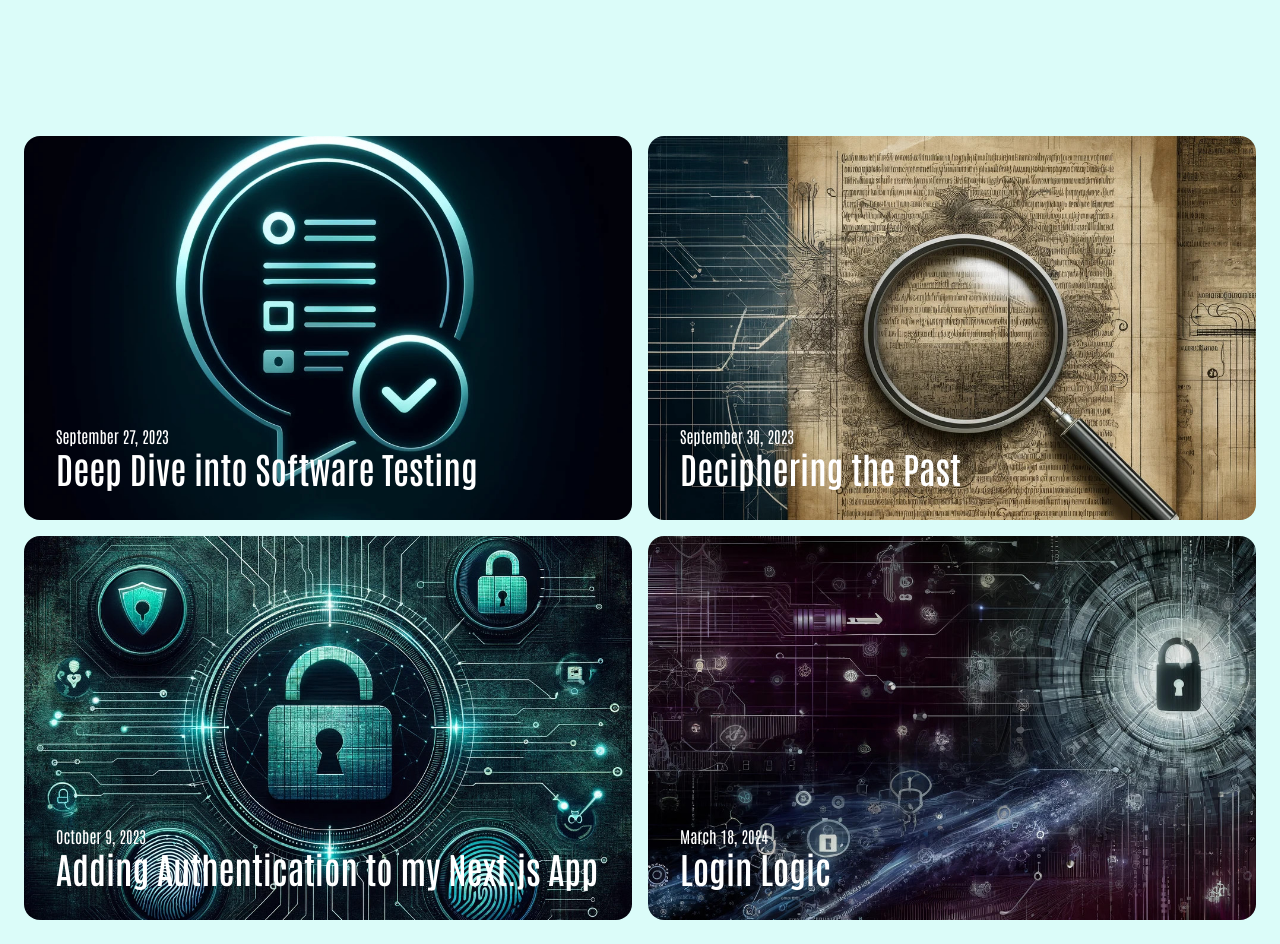
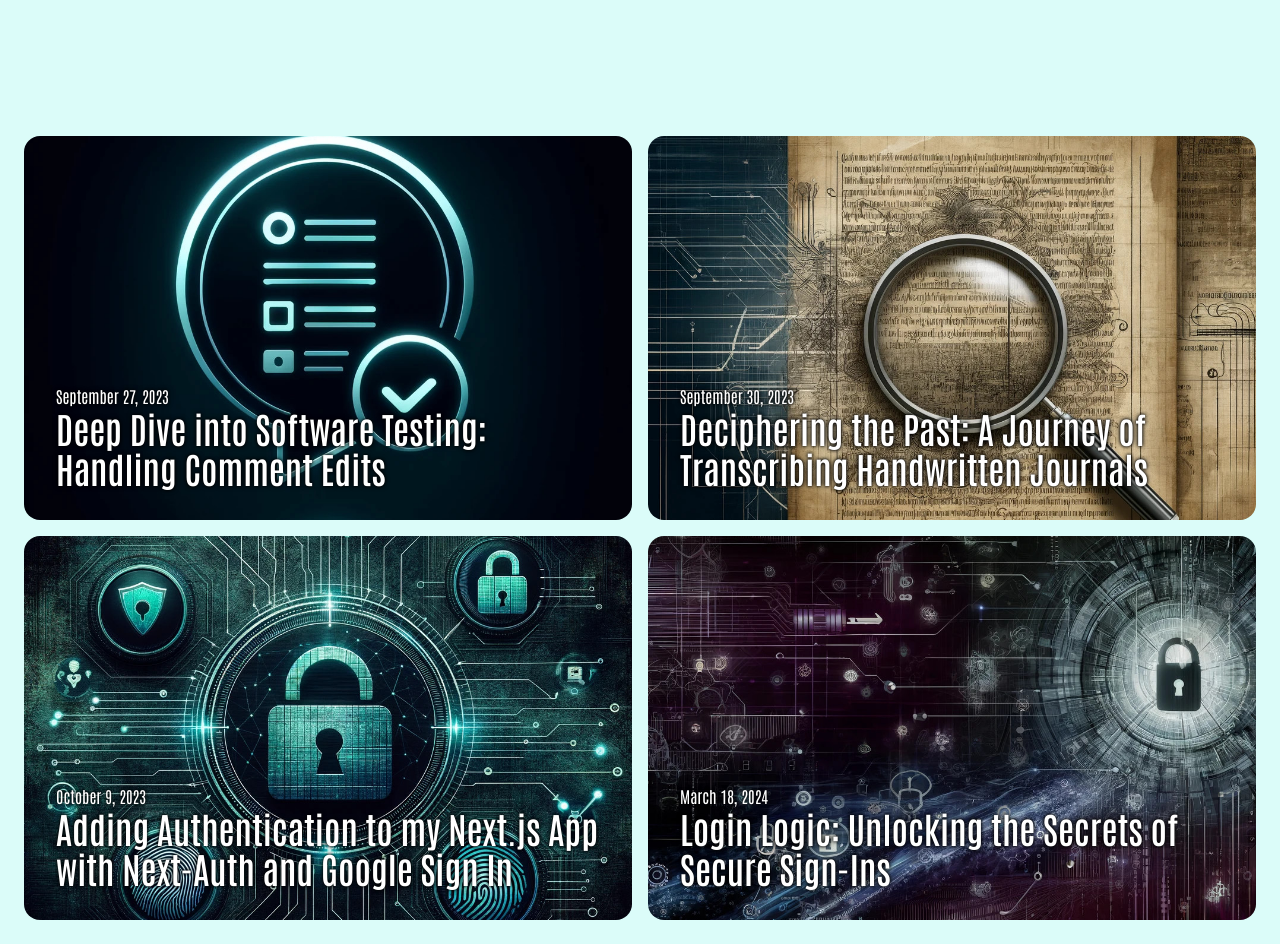
Before and after one commit to mike-v2/portfolio, a Next.js app: page / in a window 1280 px wide. Shown: the part 5020-5964 px from the top of the page. Built offline with nearby package versions, Linux system fonts and the light colour scheme.

Commit message:
Add BlogSample after each blog post

```diff
--- a/app/blog/[slug]/page.tsx
+++ b/app/blog/[slug]/page.tsx
@@ -1,12 +1,19 @@
 import getBlogPostBySlug from '@/app/blog/data/getBlogPost';
 import Post from '@/app/blog/components/post';
+import SectionTitle from '@/components/sectionTitle';
+import BlogSample from '@/components/blogSample';
 
 export default function Blog({ params }: { params: { slug: string } }) {
   const post = getBlogPostBySlug(params.slug);
 
   return (
-    <section>
-      <div>{post && <Post key={post.title} {...post} />}</div>
-    </section>
+    <main>
+      {post && <Post key={post.title} {...post} />}
+
+      <SectionTitle title='More' />
+      <div className='bg-gray-800'>
+        <BlogSample ids={['5', '6', '7', '8']} />
+      </div>
+    </main>
   );
 }
--- a/app/blog/components/post.tsx
+++ b/app/blog/components/post.tsx
@@ -9,22 +9,20 @@ const catamaran = Catamaran({ subsets: ['latin'] });
 
 export default function Post({ title, date, link, content }: BlogPost) {
   return (
-    <section className='bg-base-300'>
+    <section className='bg-base-300 p-8'>
       <div className='mx-auto max-w-xl py-16 text-center text-primary'>
         <h3 className='my-12 text-6xl'>{title}</h3>
         <div className='text-sm'>{format(date, 'MMM d, yyyy')}</div>
       </div>
 
       <div
-        className={`${catamaran.className} mx-auto flex max-w-4xl flex-col gap-y-6 bg-base-100 p-24`}
+        className={`${catamaran.className} mx-auto mb-12 flex max-w-4xl flex-col gap-y-6 bg-base-100 p-24`}
       >
         <Anchor href={link} className='w-fit'>
           View on LinkedIn
         </Anchor>
         {content}
       </div>
-
-      <div className='bg-gray-800'></div>
     </section>
   );
 }
--- a/app/blog/data/getBlogPost.ts
+++ b/app/blog/data/getBlogPost.ts
@@ -11,6 +11,7 @@ import {
   post10,
   post11,
 } from '@/app/blog/data';
+import { BlogPost } from '@/types/postData';
 
 const posts = [
   post1,
@@ -26,6 +27,6 @@ const posts = [
   post11,
 ].reverse();
 
-export default function getBlogPostBySlug(slug: string) {
-  return posts.find((post) => post.id === slug);
+export default function getBlogPostBySlug(slug: string): BlogPost {
+  return posts.find((post) => post.id === slug) ?? post1;
 }
--- a/app/blog/data/post11.tsx
+++ b/app/blog/data/post11.tsx
@@ -5,6 +5,7 @@ import Header4 from '@/app/blog/components/header4';
 
 export const post11: BlogPost = {
   id: '11',
+  imagePath: '/images/blog-passport-auth.jpg',
   title: 'Request Rundown: Navigating the Nuances of Authenticated Access',
   date: '2024-03-19',
   link: 'https://www.linkedin.com/posts/michael-mcguiness-react_logging-in-is-just-the-start-what-happens-activity-7175900680732258304-4Zlb',
--- a/app/blog/data/post5.tsx
+++ b/app/blog/data/post5.tsx
@@ -4,6 +4,7 @@ import EmbeddedVideo from '@/app/blog/components/embeddedVideo';
 
 export const post5: BlogPost = {
   id: '5',
+  imagePath: '/images/recreating-react-logo.png',
   title: 'Recreating React',
   date: '2023-10-23',
   link: 'https://www.linkedin.com/posts/michael-mcguiness-react_react-javascript-frontenddevelopment-activity-7122370503448657922-1oCI',
--- a/app/blog/data/post6.tsx
+++ b/app/blog/data/post6.tsx
@@ -5,6 +5,7 @@ import { BlogPost } from '@/types/postData';
 
 export const post6: BlogPost = {
   id: '6',
+  imagePath: '/images/cutoutPost/cutout-4.jpeg',
   title:
     'Turn the Corner on Your Web Design Skills with This CSS Page Fold Trick',
   date: '2023-10-31',
--- a/app/blog/data/post7.tsx
+++ b/app/blog/data/post7.tsx
@@ -6,6 +6,7 @@ import Header4 from '@/app/blog/components/header4';
 
 export const post7: BlogPost = {
   id: '7',
+  imagePath: '/images/cva-logo.jpg',
   title:
     'Vivid Variants with Class Variance Authority: Revolutionizing React Styles',
   date: '2023-11-15',
--- a/app/blog/data/post8.tsx
+++ b/app/blog/data/post8.tsx
@@ -4,6 +4,7 @@ import Header4 from '@/app/blog/components/header4';
 
 export const post8: BlogPost = {
   id: '8',
+  imagePath: '/images/blog-journal.jpg',
   title:
     "AI Awakens Ancestry: Interactive Innovation in Harry Howard's Journals",
   date: '2023-11-25',
--- a/app/home.components/blogPreview.tsx
+++ b/app/home.components/blogPreview.tsx
@@ -1,12 +1,7 @@
-import Image from 'next/image';
-import Link from 'next/link';
-
-import { format } from 'date-fns';
-import { LuMoveUpRight } from 'react-icons/lu';
-
+import BlogSample from '@/components/blogSample';
 import SectionTitle from '@/components/sectionTitle';
 
-const selectedBlogs = [
+/* const selectedBlogs = [
   {
     id: '2',
     title: 'Deep Dive into Software Testing',
@@ -31,38 +26,15 @@ const selectedBlogs = [
     date: '2024-03-18',
     imagePath: '/images/blog-passport-auth.jpg',
   },
-];
+]; */
+
+const ids = ['2', '3', '4', '10'];
 
 export default function BlogPreview() {
   return (
     <section>
       <SectionTitle title='Blog' />
-      <div className='mx-auto grid max-w-7xl grid-cols-1 items-center justify-center gap-4 p-6 md:grid-cols-2'>
-        {selectedBlogs.map((blog) => (
-          <Link
-            key={blog.title}
-            href={`/blog/${blog.id}`}
-            className='group relative flex h-96 basis-full flex-col justify-end overflow-hidden p-8 text-white transition-colors duration-500 hover:text-primary hover:text-shadow'
-          >
-            <Image
-              src={blog.imagePath}
-              alt={blog.title}
-              height={0}
-              width={0}
-              fill
-              sizes='100vw'
-              className='-z-10 rounded-2xl object-cover transition-all duration-500 group-hover:scale-125'
-            />
-
-            <div className='absolute right-12 top-12 flex h-16 w-16 scale-0 items-center justify-center rounded-full bg-base-100 text-3xl text-gray-700 transition-all duration-500 group-hover:scale-100'>
-              <LuMoveUpRight />
-            </div>
-
-            <div>{format(blog.date, 'MMMM d, yyyy')}</div>
-            <h2 className='text-4xl font-semibold'>{blog.title}</h2>
-          </Link>
-        ))}
-      </div>
+      <BlogSample ids={ids} />
     </section>
   );
 }
--- /dev/null
+++ b/components/blogSample.tsx
@@ -0,0 +1,43 @@
+import Image from 'next/image';
+import Link from 'next/link';
+
+import { format } from 'date-fns';
+import { LuMoveUpRight } from 'react-icons/lu';
+
+import getBlogPostBySlug from '@/app/blog/data/getBlogPost';
+
+export default function BlogSample({ ids }: { ids: string[] }) {
+  const selectedBlogs = ids.map((id) => getBlogPostBySlug(id));
+
+  return (
+    <div className='mx-auto grid max-w-7xl grid-cols-1 items-center justify-center gap-4 p-6 md:grid-cols-2'>
+      {selectedBlogs &&
+        selectedBlogs.map((blog) => (
+          <Link
+            key={blog.title}
+            href={`/blog/${blog.id}`}
+            className='group relative flex h-96 basis-full flex-col justify-end overflow-hidden p-8 text-white transition-colors duration-500 text-shadow hover:text-primary'
+          >
+            <Image
+              src={blog.imagePath ?? '/images/blog-journal.jpg'}
+              alt={blog.title}
+              height={0}
+              width={0}
+              fill
+              sizes='100vw'
+              className='rounded-2xl object-cover transition-all duration-500 group-hover:scale-125'
+            />
+
+            <div className='z-10'>
+              <div className='absolute right-12 top-12 flex h-16 w-16 scale-0 items-center justify-center rounded-full bg-base-100 text-3xl text-gray-700 transition-all duration-500 group-hover:scale-100'>
+                <LuMoveUpRight />
+              </div>
+
+              <div>{format(blog.date, 'MMMM d, yyyy')}</div>
+              <h2 className='text-4xl font-semibold'>{blog.title}</h2>
+            </div>
+          </Link>
+        ))}
+    </div>
+  );
+}
```
Also changed, not shown: public/images/cva-logo.jpg (added).
